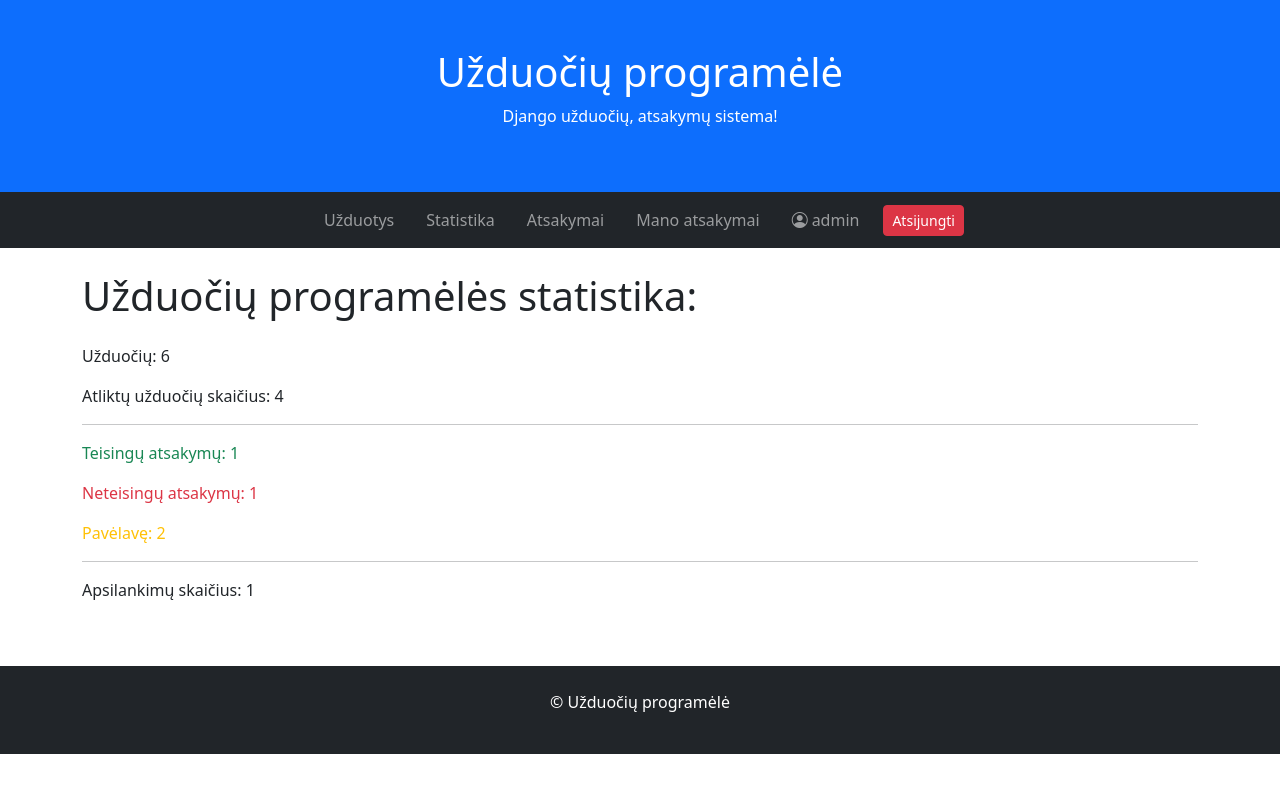
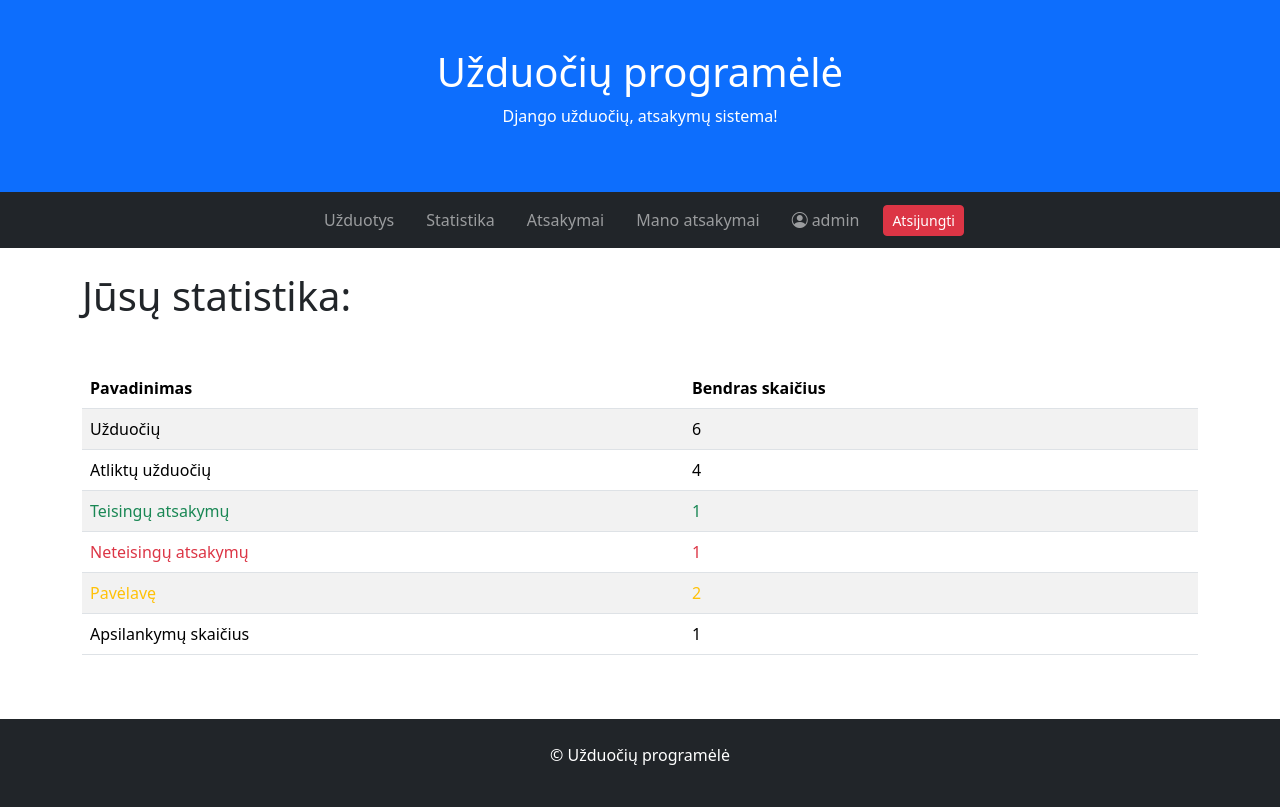
Before and after one commit to edenas/uzduociu_programele_v1, a Django app: page /stats/ in a window 1280 px wide. Before the commit the page ends 754 px from the top, so only its background shows below. Run offline with Django 5.2, Linux system fonts and the light colour scheme; a user stored in the database is signed in; data comes from the database, SQL or seed files in the repository; both versions use the stored data as it was after the commit.

Commit message:
Atnaujintas stats ir atsakymai - pridėta pavėlavimo logika ir supaprastintas atvaizdavimas

```diff
--- a/mysite/tasks/templates/answer.html
+++ b/mysite/tasks/templates/answer.html
@@ -23,7 +23,6 @@
 
 {% if user.is_staff %}
 <div class="mb-2">
-    <a class="btn btn-warning" href="{% url 'answer_update' answer.pk %}">Redaguoti</a>
     <a class="btn btn-danger" href="{% url 'answer_delete' answer.pk %}">Ištrinti</a>
 </div>
 {% endif %}
--- a/mysite/tasks/templates/index.html
+++ b/mysite/tasks/templates/index.html
@@ -10,9 +10,9 @@
                     <img src="{{ task.photo.url }}" class="card-img-top" alt="">
                 {% endif %}
                 <div class="card-body">
-                    <h6 class="card-subtitle mb-2 {% if task.is_overdue %}text-danger{% else %}text-muted{% endif %}">
+                    <h4 class="card-subtitle mb-2 {% if task.is_overdue %}text-danger{% else %}text-muted{% endif %}">
                         {{ task.name }}
-                    </h6>
+                    </h4>
                     <p class="card-text">
                         Dėstytojas: {{ task.teacher.first_name }} {{ task.teacher.last_name }}
                     </p>
--- a/mysite/tasks/templates/stats.html
+++ b/mysite/tasks/templates/stats.html
@@ -2,14 +2,42 @@
 {% block title %}Statistika{% endblock %}
 {% block content %}
 
-<h1 class="mb-4">Užduočių programėlės statistika:</h1>
-<p>Užduočių: {{ num_task }}</p>
-<p>Atliktų užduočių skaičius: {{ num_answers_done }}</p>
-<hr>
-<p class="text-success">Teisingų atsakymų: {{ correct_answers }}</p>
-<p class="text-danger">Neteisingų atsakymų: {{ incorrect_answers }}</p>
-<p class="text-warning">Pavėlavę: {{ late_answers }}</p>
-<hr>
-<p>Apsilankimų skaičius: {{ num_visits }}</p>
+<h1 class="mb-5">Jūsų statistika:</h1>
+
+<table class="table table-striped">
+    <thead>
+        <tr>
+            <th>Pavadinimas</th>
+            <th>Bendras skaičius</th>
+        </tr>
+    </thead>
+    <tbody>
+        <tr>
+            <td>Užduočių</td>
+            <td>{{ num_task }}</td>
+        </tr>
+        <tr>
+            <td>Atliktų užduočių</td>
+            <td>{{ num_answers_done }}</td>
+        </tr>
+
+        <tr>
+            <td class="text-success">Teisingų atsakymų</td>
+            <td class="text-success">{{ correct_answers }}</td>
+        </tr>
+        <tr>
+            <td class="text-danger">Neteisingų atsakymų</td>
+            <td class="text-danger">{{ incorrect_answers }}</td>
+        </tr>
+        <tr>
+            <td class="text-warning">Pavėlavę</td>
+            <td class="text-warning">{{ late_answers }}</td>
+        </tr>
+        <tr>
+            <td>Apsilankymų skaičius</td>
+            <td>{{ num_visits }}</td>
+        </tr>
+    </tbody>
+</table>
 
 {% endblock %}
--- a/mysite/tasks/urls.py
+++ b/mysite/tasks/urls.py
@@ -10,7 +10,6 @@ urlpatterns = [
     path('answers/<int:pk>/', views.AnswerDetailView.as_view(), name="answer"),
     path('myanswers/', views.UserAnswerListView.as_view(), name='useranswers'),
     path('tasks/<int:pk>/answercreate/', views.AnswerCreateView.as_view(), name='answer_create'),
-    path('answers/<int:pk>/update', views.AnswerUpdateView.as_view(), name='answer_update'),
     path('answers/<int:pk>/delete', views.AnswerDeleteView.as_view(), name='answer_delete'),
 
     path('signup/', views.SignUpView.as_view(), name='signup'),
--- a/mysite/tasks/views.py
+++ b/mysite/tasks/views.py
@@ -105,17 +105,6 @@ class AnswerCreateView(LoginRequiredMixin, CreateView):
         form.instance.task = selected_task
         return super().form_valid(form)
 
-class AnswerUpdateView(LoginRequiredMixin, UserPassesTestMixin, UpdateView):
-    model = Answer
-    template_name = "answer_form.html"
-    form_class = AnswerCreateForm
-
-    def get_success_url(self):
-        return reverse("answer", kwargs={"pk": self.object.pk})
-
-    def test_func(self):
-        return self.request.user.is_staff
-
 class AnswerDeleteView(LoginRequiredMixin, UserPassesTestMixin, DeleteView):
     model = Answer
     template_name = "answer_delete.html"
```
Also changed, not shown: mysite/tasks/templates/answers.html (+29 -3 lines), mysite/db.sqlite3.
